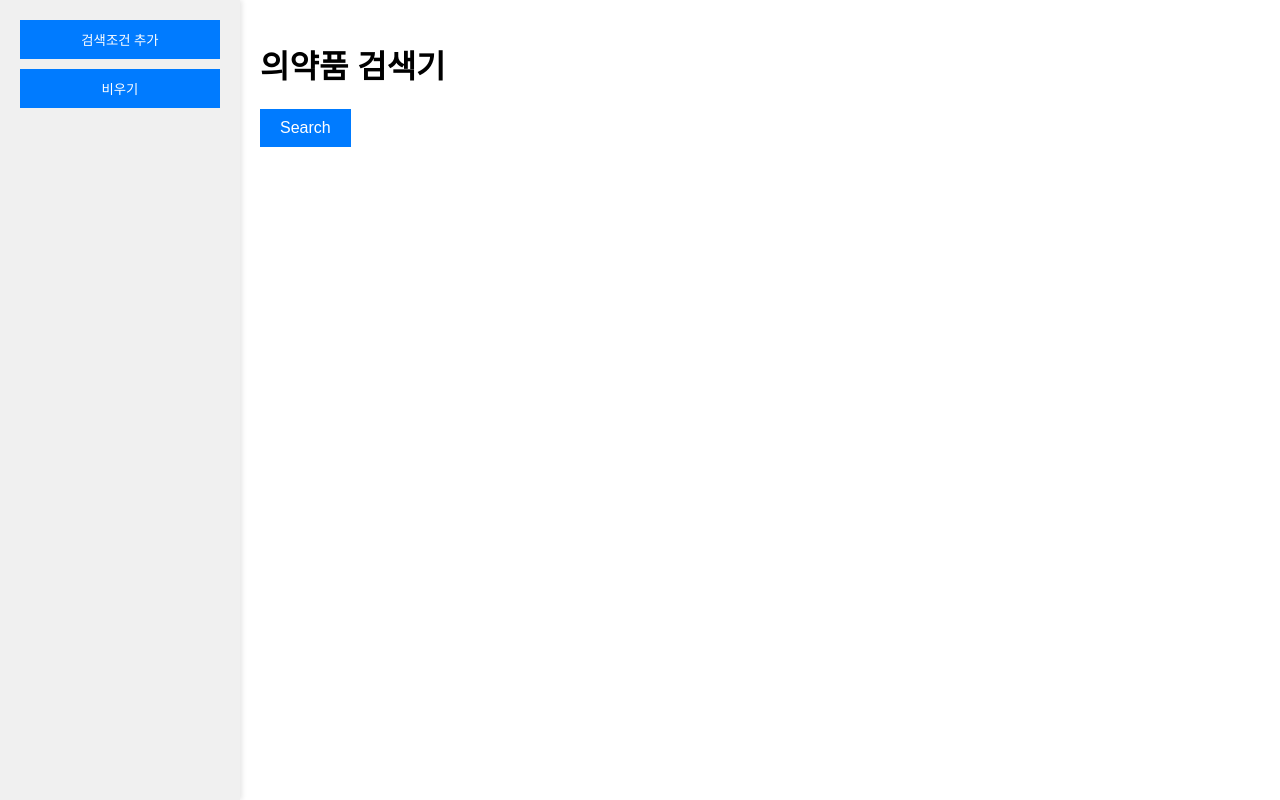
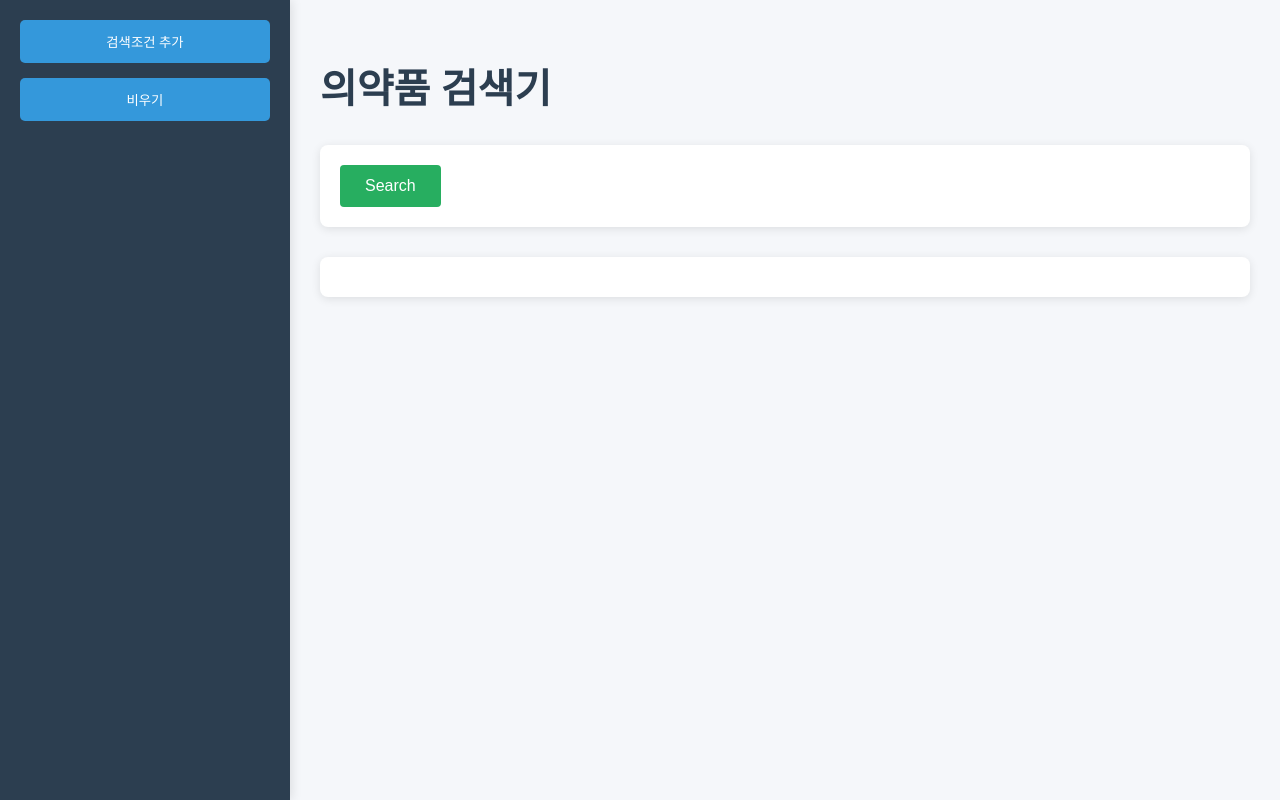
Before and after one commit to DaeJongLee/hd_searchdrug, a Flask app: page / in a window 1280 px wide. Run offline with Flask 3, Linux system fonts and the light colour scheme.

Commit message:
유지보수

```diff
--- a/static/index.css
+++ b/static/index.css
@@ -1,7 +1,9 @@
 body {
-    font-family: Arial, sans-serif;
+    font-family: 'Segoe UI', Tahoma, Geneva, Verdana, sans-serif;
     margin: 0;
     padding: 0;
+    background-color: #f5f7fa;
+    color: #333;
 }
 
 .container {
@@ -10,64 +12,94 @@ body {
 }
 
 .sidebar {
-    width: 200px;
-    background-color: #f0f0f0;
+    width: 250px;
+    background-color: #2c3e50;
     padding: 20px;
-    box-shadow: 2px 0 5px rgba(0, 0, 0, 0.1);
+    box-shadow: 2px 0 10px rgba(0, 0, 0, 0.1);
 }
 
 .sidebar button {
     display: block;
     width: 100%;
-    margin-bottom: 10px;
-    padding: 10px;
-    background-color: #007BFF;
+    margin-bottom: 15px;
+    padding: 12px;
+    background-color: #3498db;
     color: white;
     border: none;
+    border-radius: 5px;
     cursor: pointer;
+    transition: background-color 0.3s ease;
+}
+
+.sidebar button:hover {
+    background-color: #2980b9;
 }
 
 .content {
     flex: 1;
-    padding: 20px;
+    padding: 30px;
+    overflow-y: auto;
+}
+
+h1 {
+    color: #2c3e50;
+    margin-bottom: 30px;
+    font-size: 2.5em;
 }
 
 .search-bar {
     display: flex;
     align-items: center;
-    margin-bottom: 20px;
+    margin-bottom: 30px;
+    background-color: #fff;
+    padding: 20px;
+    border-radius: 8px;
+    box-shadow: 0 2px 10px rgba(0, 0, 0, 0.1);
 }
 
 .search-bar select, .search-bar input[type="text"] {
-    margin-right: 10px;
-    padding: 10px;
+    margin-right: 15px;
+    padding: 12px;
+    border: 1px solid #ddd;
+    border-radius: 4px;
+    font-size: 14px;
 }
 
 .search-bar .search-button {
-    padding: 10px 20px;
-    background-color: #007BFF;
+    padding: 12px 25px;
+    background-color: #27ae60;
     color: white;
     border: none;
+    border-radius: 4px;
     cursor: pointer;
     font-size: 16px;
+    transition: background-color 0.3s ease;
+}
+
+.search-bar .search-button:hover {
+    background-color: #2ecc71;
 }
 
 .results {
-    margin-top: 20px;
+    margin-top: 30px;
+    background-color: #fff;
+    padding: 20px;
+    border-radius: 8px;
+    box-shadow: 0 2px 10px rgba(0, 0, 0, 0.1);
 }
 
 .condition {
     display: flex;
     align-items: center;
-    margin-bottom: 10px;
+    margin-bottom: 15px;
 }
 
 .condition select, .condition input {
-    margin-right: 10px;
+    margin-right: 15px;
 }
 
 .highlight {
-    background-color: yellow;
+    font-weight: bold;
 }
 
 .resizer {
--- a/static/index.js
+++ b/static/index.js
@@ -7,10 +7,9 @@ function addCondition() {
     conditionDiv.className = 'condition';
     conditionDiv.innerHTML = `
         <select name="column">
-            <option value="품목구분">품목구분</option>
-            <option value="업체명">업체명</option>
             <option value="제품명">제품명</option>
             <option value="주성분">주성분</option>
+            <option value="업체명">업체명</option>
             <option value="첨가제">첨가제</option>
             <option value="상태">상태</option>
         </select>
@@ -33,10 +32,10 @@ function addConditionWithOperator(button, operator) {
     conditionDiv.className = 'condition';
     conditionDiv.innerHTML = `
         <select name="column">
-            <option value="품목구분">품목구분</option>
-            <option value="업체명">업체명</option>
+
             <option value="제품명">제품명</option>
             <option value="주성분">주성분</option>
+            <option value="업체명">업체명</option>
             <option value="첨가제">첨가제</option>
             <option value="상태">상태</option>
         </select>
```
Also changed, not shown: other parts of static/index.css (+38 -2 lines).
